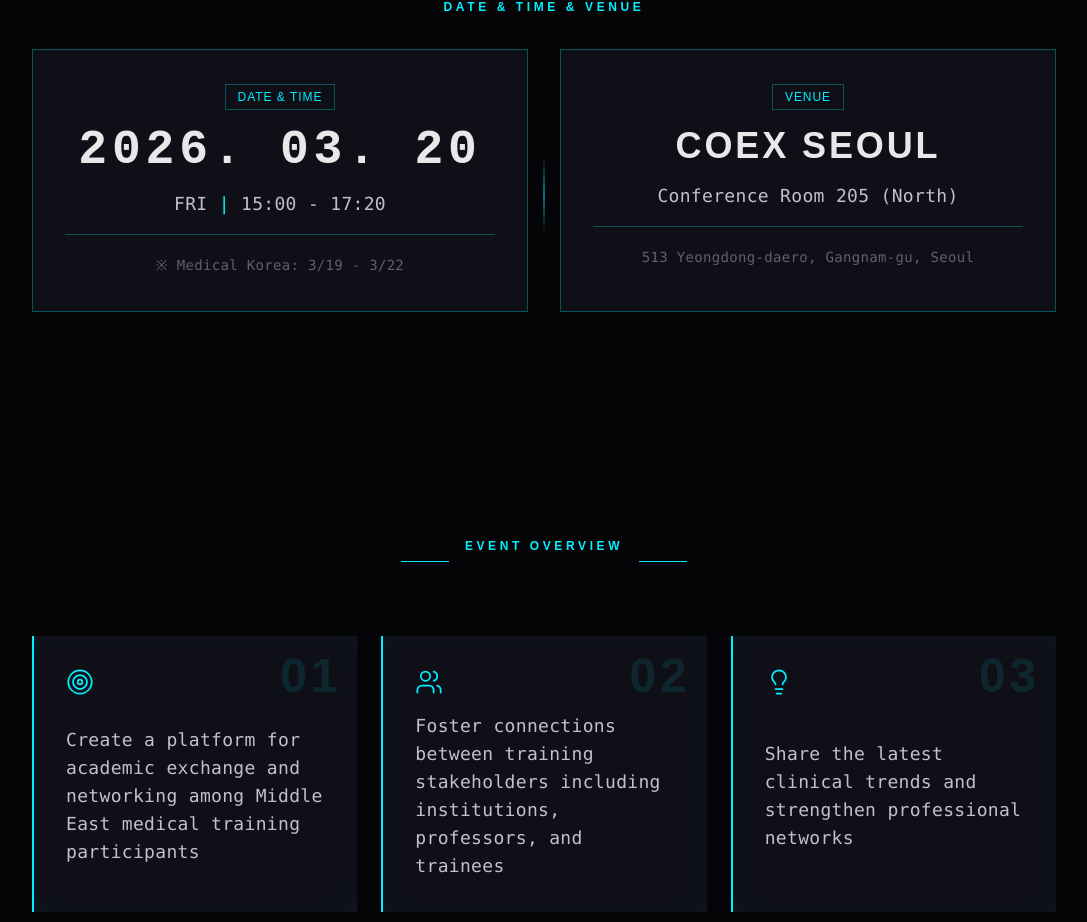
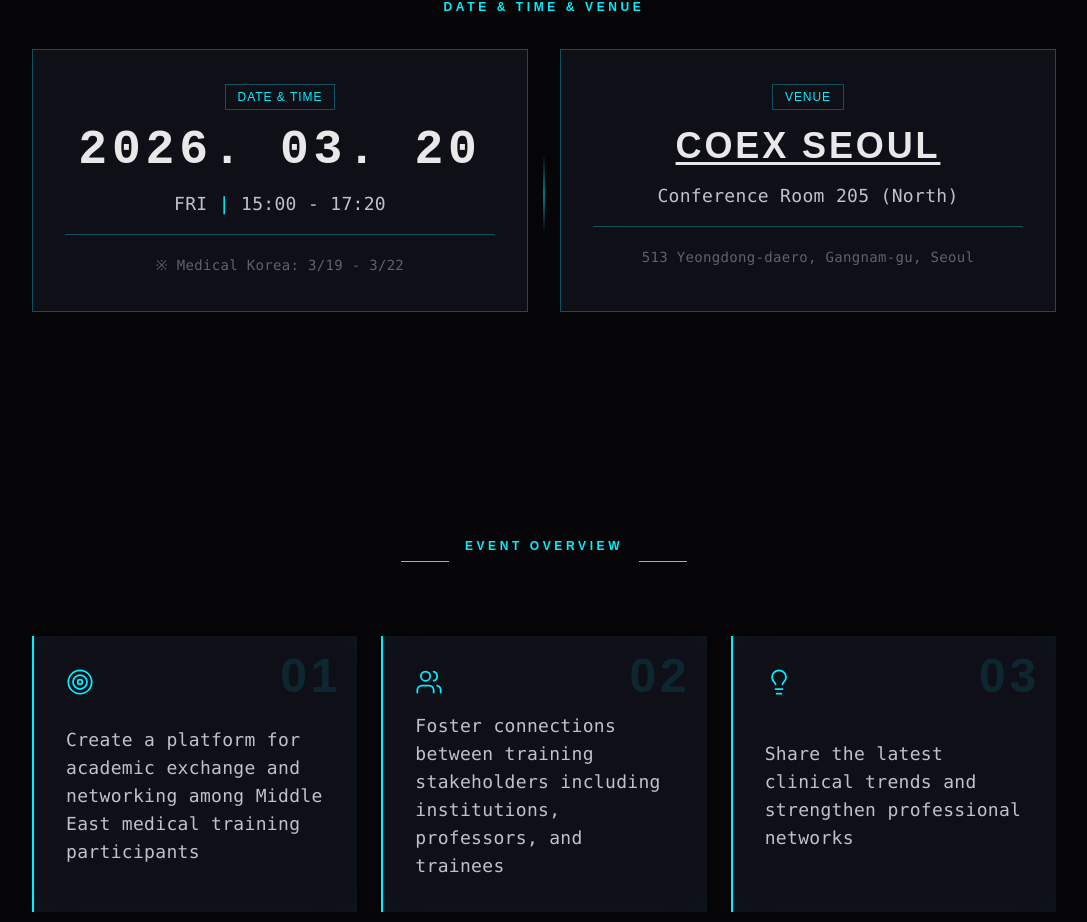
Before and after one commit to ghdgg3-spec/middle-east-seminar-2026, a React (Vite) app in the folder app/: page / in a window 1280 px wide. Shown: the part 915-1837 px from the top of the page, without its empty margins (96-1183 px from the left). Built offline with nearby package versions, Linux system fonts and the light colour scheme.

Commit message:
Update InfoSection.tsx

```diff
--- a/app/src/sections/InfoSection.tsx
+++ b/app/src/sections/InfoSection.tsx
@@ -2,7 +2,12 @@ import { useLanguage } from '@/hooks/useLanguage';
 import { RevealOnScroll, XRayCard } from '@/components/XRayEffects';
 
 export function InfoSection() {
-  const { t } = useLanguage();
+  const { t, language } = useLanguage();
+  const coexUrl =
+  language === 'ko'
+    ? 'https://www.coex.co.kr/guide/directions/'
+    : 'https://www.coexcenter.com/directions-map-subway/';
+
 
   return (
     <section className="relative py-20 sm:py-28 px-4 sm:px-6 lg:px-8">
@@ -48,8 +53,16 @@ export function InfoSection() {
                 </div>
 
                 <div className="font-techno text-3xl sm:text-4xl font-bold text-[var(--xray-bone)]">
-                  {t('info.venue.value')}
-                </div>
+  <a
+    href={coexUrl}
+    target="_blank"
+    rel="noreferrer"
+    className="underline underline-offset-4 hover:opacity-80 transition"
+  >
+    {t('info.venue.value')}
+  </a>
+</div>
+
 
                 <div className="text-lg text-[var(--xray-text)]">
                   {t('info.venue.room')}
```
